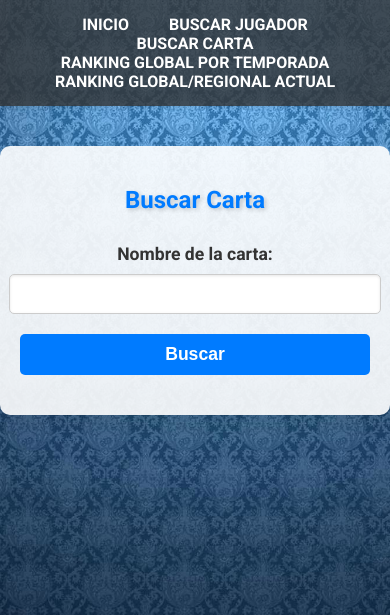
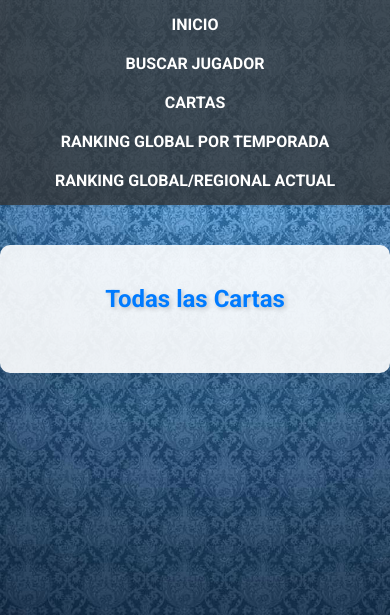
Before and after one commit to Alehache97/ProyectoFinalLMfase2, a Flask app: page /card_info in a window 390 px wide. Shown: the top 615 px of the page. Run offline with Flask 3, Linux system fonts and the light colour scheme; data that the repository does not hold is empty.

Commit message:
final commit

```diff
--- a/app.py
+++ b/app.py
@@ -1,9 +1,6 @@
 from flask import Flask, render_template, request
 import os
 import requests
-#from dotenv import load_dotenv
-
-#load_dotenv()
 
 app = Flask(__name__)
 api_token = os.getenv('CR')
@@ -59,20 +56,26 @@ def player_info():
 
     return render_template('player_info.html', player_data=player_data, chests_data=chests_data, chest_images=chest_images)
 
-@app.route('/card_info', methods=['GET', 'POST'])
+@app.route('/card_info', methods=['GET'])
 def card_info():
     cards_data = []
-    if request.method == 'POST':
-        search_term = request.form['card_name'].strip().lower()
-        response = requests.get(f'{base_url}/cards', headers=headers)
+    response = requests.get(f'{base_url}/cards', headers=headers)
 
-        if response.status_code == 200:
-            all_cards = response.json()['items']
-            cards_data = [card for card in all_cards if card['name'].strip().lower().startswith(search_term)]
-        else:
-            print(f"Error fetching cards data: {response.status_code} - {response.text}")
+    if response.status_code == 200:
+        cards_data = response.json()['items']
+    else:
+        print(f"Error fetching cards data: {response.status_code} - {response.text}")
 
     return render_template('card_info.html', cards_data=cards_data)
+
+@app.route('/card_detail/<int:card_id>')
+def card_detail(card_id):
+    card_data = None
+    response = requests.get(f'{base_url}/cards', headers=headers)
+    if response.status_code == 200:
+        all_cards = response.json()['items']
+        card_data = next((card for card in all_cards if card['id'] == card_id), None)
+    return render_template('card_detail.html', card_data=card_data)
 
 @app.route('/global_rankings', methods=['GET', 'POST'])
 def global_rankings():
@@ -112,7 +115,6 @@ def regional_rankings():
                     if location['name'].capitalize() == region_name:
                         location_id = location['id']
                         is_country = location['isCountry']
-                        break
 
         if location_id and (is_country is not False or location_id == 'global'):
             url_ranking = f"{base_url}/locations/{location_id}/pathoflegend/players?limit={result_limit}"
--- a/static/styles.css
+++ b/static/styles.css
@@ -36,7 +36,7 @@ a {
 }
 
 .nav-item {
-    margin: 0 20px;
+    margin: 0 10px;
 }
 
 .nav-link {
@@ -44,6 +44,8 @@ a {
     text-transform: uppercase;
     font-weight: bold;
     transition: color 0.3s;
+    display: block;
+    padding: 5px 10px;
 }
 
 .nav-link:hover {
@@ -251,6 +253,19 @@ a {
 
 /* Media Queries */
 @media (max-width: 768px) {
+    .navbar {
+        padding: 10px 0;
+    }
+
+    .nav-list {
+        flex-direction: column;
+        align-items: center;
+    }
+
+    .nav-item {
+        margin: 10px 0;
+    }
+
     .main-title {
         font-size: 2.5em;
     }
@@ -278,6 +293,19 @@ a {
 }
 
 @media (max-width: 480px) {
+    .navbar {
+        padding: 5px 0;
+    }
+
+    .nav-list {
+        flex-direction: column;
+        align-items: center;
+    }
+
+    .nav-item {
+        margin: 5px 0;
+    }
+
     .main-title {
         font-size: 2em;
     }
--- a/templates/base.html
+++ b/templates/base.html
@@ -12,7 +12,7 @@
         <ul class="nav-list">
             <li class="nav-item"><a class="nav-link" href="{{ url_for('index') }}">Inicio</a></li>
             <li class="nav-item"><a class="nav-link" href="{{ url_for('player_info') }}">Buscar Jugador</a></li>
-            <li class="nav-item"><a class="nav-link" href="{{ url_for('card_info') }}">Buscar Carta</a></li>
+            <li class="nav-item"><a class="nav-link" href="{{ url_for('card_info') }}">Cartas</a></li>
             <li class="nav-item"><a class="nav-link" href="{{ url_for('global_rankings') }}">Ranking Global por Temporada</a></li>
             <li class="nav-item"><a class="nav-link" href="{{ url_for('regional_rankings') }}">Ranking Global/Regional Actual</a></li>
         </ul>
--- a/templates/card_info.html
+++ b/templates/card_info.html
@@ -1,28 +1,13 @@
 {% extends "base.html" %}
 {% block content %}
-<h1 class="section-title">Buscar Carta</h1>
-<form method="POST" class="form">
-    <label for="card_name" class="form-label">Nombre de la carta:</label>
-    <input type="text" id="card_name" name="card_name" required class="form-input">
-    <button type="submit" class="form-button">Buscar</button>
-</form>
-
-{% if cards_data %}
-    <h2 class="sub-title">Cartas Encontradas</h2>
-    <div class="cards-list">
+<h1 class="section-title">Todas las Cartas</h1>
+<div class="cards-list">
     {% for card in cards_data %}
         <div class="card-item">
-            <p><strong>{{ card.name }}</strong></p>
-            <img src="{{ card.iconUrls.medium }}" alt="{{ card.name }}">
-            <p><strong>Elixir:</strong> {{ card.elixirCost }}</p>
-            <p><strong>Rareza:</strong> {{ card.rarity }}</p>
-            <p><strong>ID:</strong> {{ card.id }}</p>
+            <a href="{{ url_for('card_detail', card_id=card.id) }}">
+                <img src="{{ card.iconUrls.medium }}" alt="{{ card.name }}">
+            </a>
         </div>
     {% endfor %}
-    </div>
-{% else %}
-    {% if request.method == 'POST' %}
-        <p class="error-message">No se encontraron cartas que coincidan con el término de búsqueda o hubo un error.</p>
-    {% endif %}
-{% endif %}
+</div>
 {% endblock %}
--- a/templates/global_rankings.html
+++ b/templates/global_rankings.html
@@ -2,13 +2,12 @@
 {% block content %}
 <h1 class="section-title">Ranking Global por Temporada</h1>
 <form method="POST" class="form">
-    <label for="season_id" class="form-label">ID de la Temporada (AAAA-MM):</label>
+    <label for="season_id" class="form-label">ID de la Temporada (AAAA-MM) desde 2022-10 a la actualidad:</label>
     <input type="text" id="season_id" name="season_id" required class="form-input">
     <label for="result_limit" class="form-label">Límite de resultados (1-1000):</label>
     <input type="number" id="result_limit" name="result_limit" min="1" max="1000" required class="form-input">
     <button type="submit" class="form-button">Buscar</button>
 </form>
-
 {% if rankings %}
     <h2 class="sub-title">Resultados del Ranking</h2>
     <div class="table-container">
@@ -39,7 +38,7 @@
     </div>
 {% else %}
     {% if request.method == 'POST' %}
-        <p class="error-message">No se encontraron datos para el ranking de la temporada indicada o hubo un error.</p>
+        <p class="error-message">No se encontraron datos para el ranking de la temporada finalizada indicada.</p>
     {% endif %}
 {% endif %}
 {% endblock %}
--- a/templates/regional_rankings.html
+++ b/templates/regional_rankings.html
@@ -8,7 +8,6 @@
     <input type="number" id="result_limit" name="result_limit" min="1" max="1000" required class="form-input">
     <button type="submit" class="form-button">Buscar</button>
 </form>
-
 {% if rankings %}
     <h2 class="sub-title">Resultados del Ranking</h2>
     <div class="table-container">
@@ -39,7 +38,7 @@
     </div>
 {% else %}
     {% if request.method == 'POST' %}
-        <p class="error-message">No se encontraron datos para el ranking regional indicado o hubo un error.</p>
+        <p class="error-message">No se encontraron datos para el ranking global/regional actual indicado.</p>
     {% endif %}
 {% endif %}
 {% endblock %}
```
Also changed, not shown: templates/card_detail.html (added, +14 -0 lines), templates/player_info.html (+18 -9 lines). Lines whose indentation alone changed are shown as unchanged.
